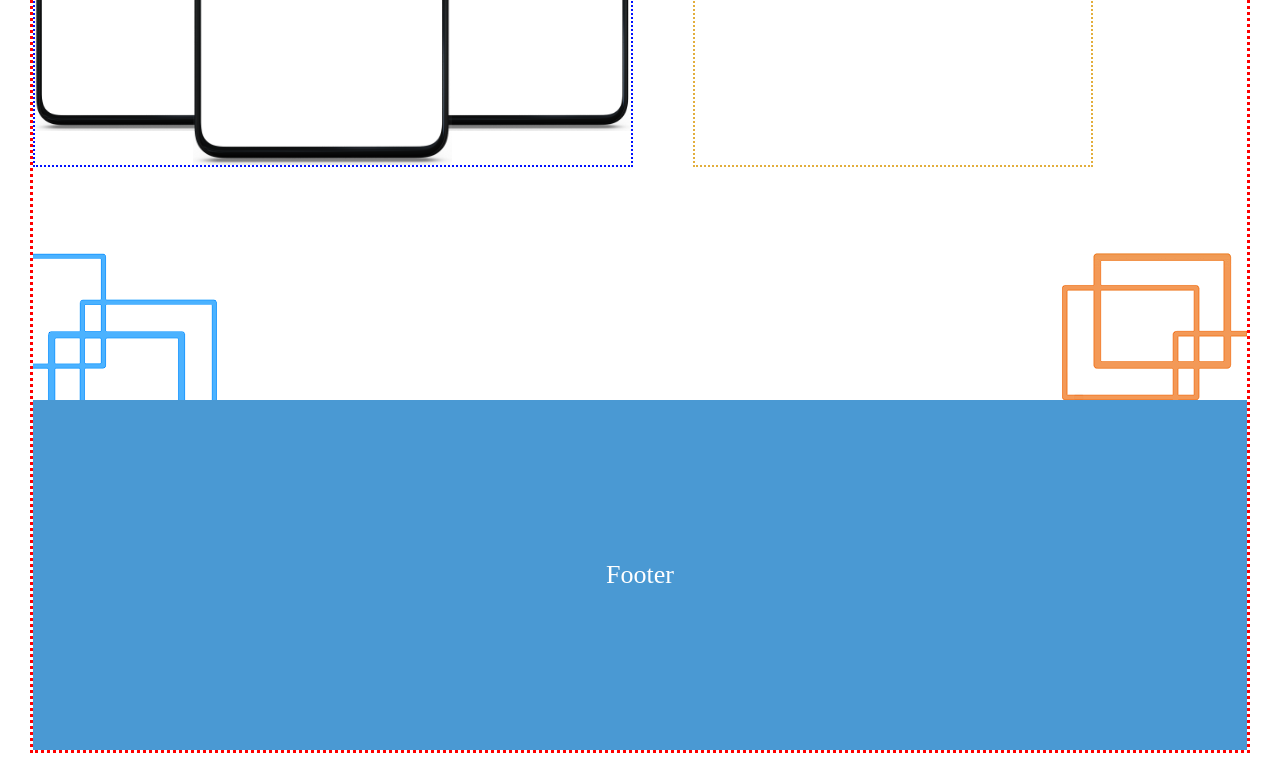
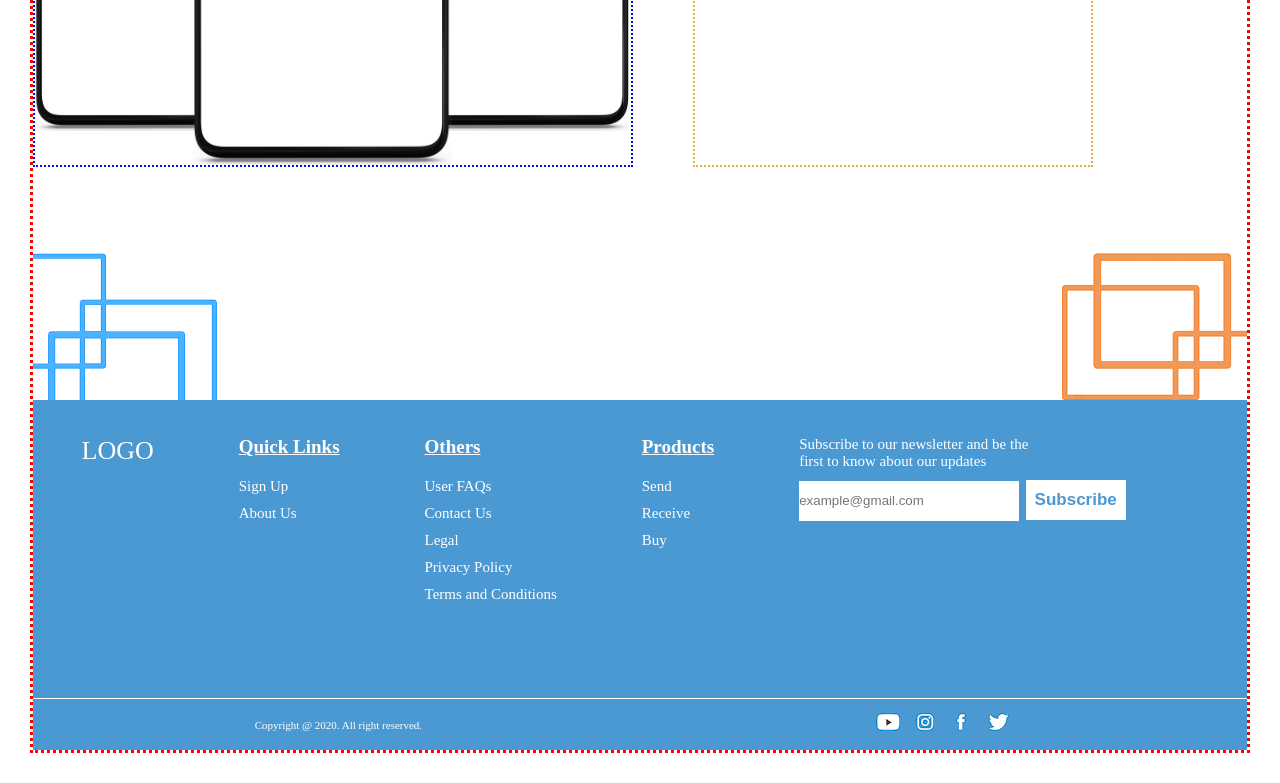
Before and after one commit to akoval29/Mockup, a website: page index.html in a window 1280 px wide. Shown: the part 3949-4732 px from the top of the page. Drawn offline with Linux system fonts and the light colour scheme.

Commit message:
draft! stable!

```diff
--- a/index.html
+++ b/index.html
@@ -215,7 +215,55 @@
           </div>
         </div>
       </section>
-      <footer class="footer">Footer</footer>
+      <footer class="footer">
+        <section class="footer__container-1">
+          <div class="footer__container-1__logo">LOGO</div>
+          <div class="footer__container-1__quickLinks__container">
+            <h1>Quick Links</h1>
+            <p>Sign Up</p>
+            <p>About Us</p>
+          </div>
+          <div class="footer__container-1__others__container">
+            <h1>Others</h1>
+            <p>User FAQs</p>
+            <p>Contact Us</p>
+            <p>Legal</p>
+            <p>Privacy Policy</p>
+            <p>Terms and Conditions</p>
+          </div>
+          <div class="footer__container-1__Products__container">
+            <h1>Products</h1>
+            <p>Send</p>
+            <p>Receive</p>
+            <p>Buy</p>
+          </div>
+          <div class="footer__container-1__input-container">
+            <p>
+              Subscribe to our newsletter and be the <br />
+              first to know about our updates
+            </p>
+            <div class="email-container">
+              <input
+                class="email-container__input"
+                type="text"
+                id="email"
+                name="email"
+                placeholder="example@gmail.com"
+                required
+              />
+              <button class="email-container__input" type="submit">
+                Subscribe
+              </button>
+            </div>
+          </div>
+        </section>
+        <section class="footer__container-2">
+          <p>Copyright @ 2020. All right reserved.</p>
+          <div class="footer__container-2__social-container">
+            <img src="src/Screenshot_11.png" alt="footer____social_img" />
+          </div>
+        </section>
+      </footer>
     </article>
     <!-- main -->
   </body>
--- a/styles/styles.scss
+++ b/styles/styles.scss
@@ -275,7 +275,7 @@ body {
           bottom: 0;
           left: 0;
           height: 400px;
-          width: 600px;
+          width: 595px;
         }
         img {
           position: absolute;
@@ -303,6 +303,7 @@ body {
           position: absolute;
           bottom: 0;
           right: 0;
+          border: 1px solid $main-color;
         }
         p,
         h1 {
@@ -388,17 +389,58 @@ body {
       }
     }
 
-    footer {
+    .footer {
       grid-area: footer;
+
       font-size: $fz;
-
       color: #fff;
       background-color: #4a99d3;
       z-index: 1;
       bottom: 0;
-      display: flex;
-      justify-content: center;
-      align-items: center;
+
+      display: grid;
+      grid-template-rows: 1fr 52px;
+      grid-template-areas:
+        "upper"
+        "lower";
+
+      &__container-1 {
+        grid-area: upper;
+        display: flex;
+        flex-direction: row;
+        > * {
+          margin: 3% 3% 1% 4%;
+          h1 {
+            font-size: 19px;
+            margin-bottom: 20px;
+            text-decoration: underline;
+          }
+          p {
+            font-size: 15px;
+            margin-bottom: 10px;
+          }
+        }
+        input {
+          width: 220px;
+          height: 40px;
+        }
+        button {
+          background-color: #fff;
+          color: $main-color;
+          font-size: 17px;
+          font-weight: bold;
+          width: 100px;
+          height: 40px;
+        }
+      }
+      &__container-2 {
+        grid-area: lower;
+        display: flex;
+        justify-content: space-around;
+        align-items: center;
+        border-top: 1px solid #fff;
+        font-size: 11px;
+      }
     }
   }
 }
```
Also changed, not shown: styles/styles.css, 1 other file.
